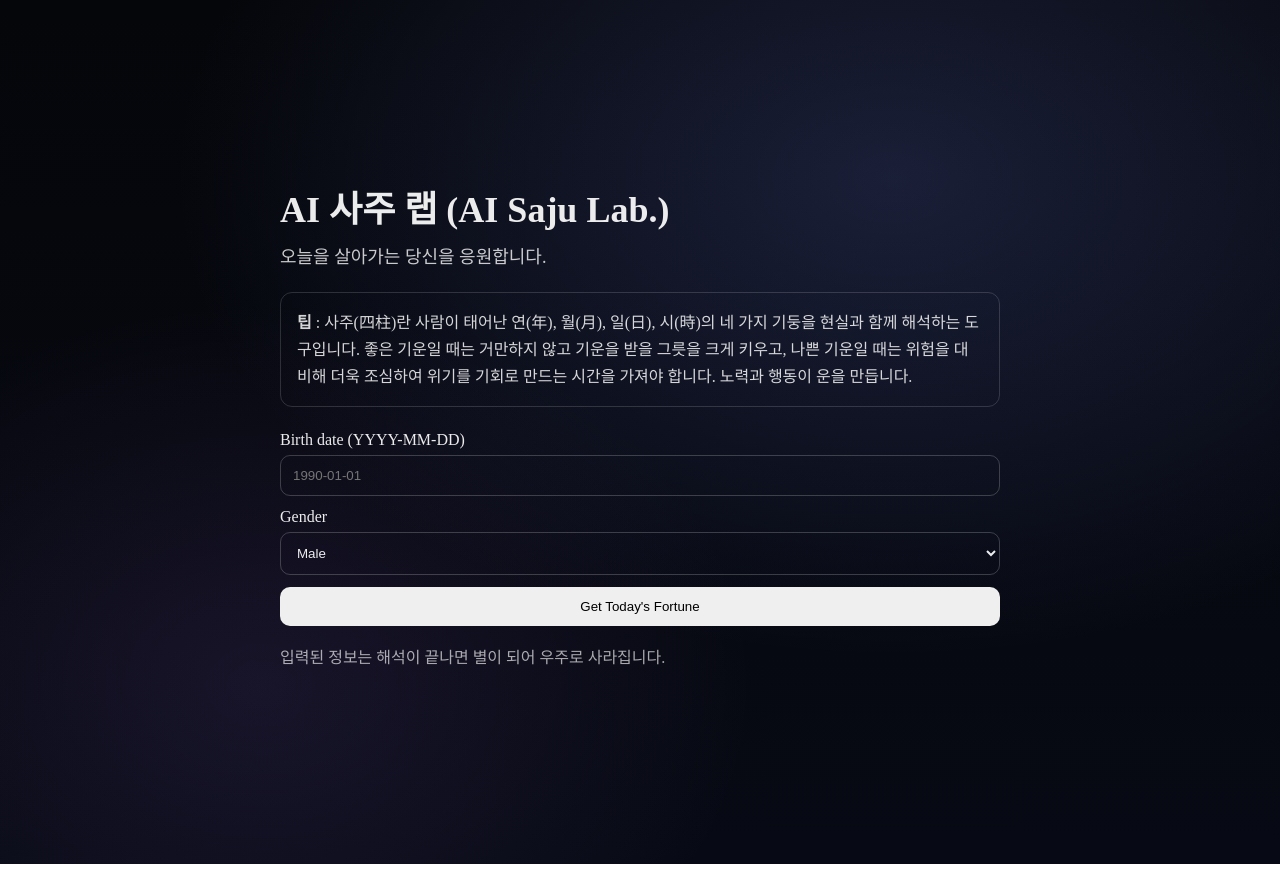
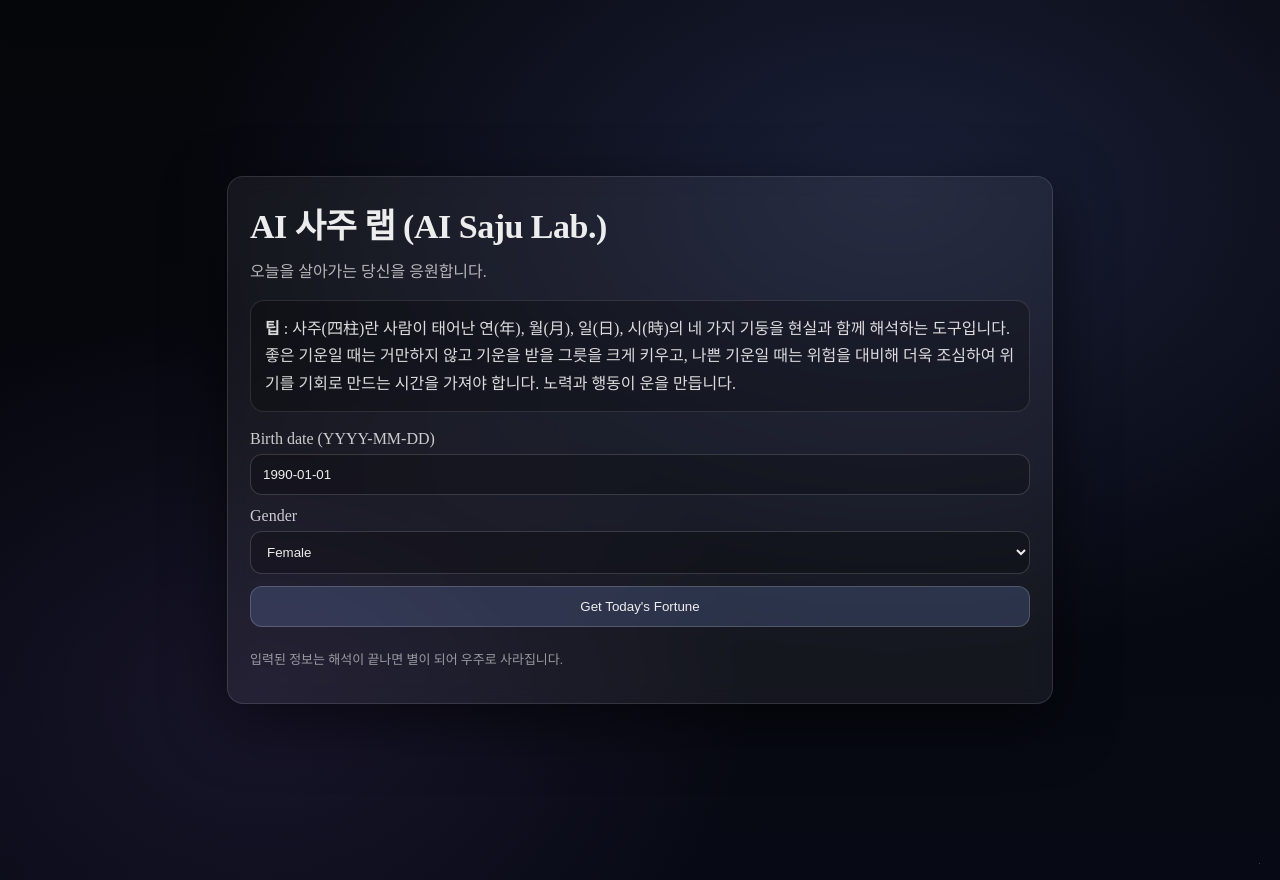
Before and after one commit to qlfhd1-ops/ai-saju-lab-app, a Next.js app: page / in a window 1280 px wide. Built offline with nearby package versions, Linux system fonts and the light colour scheme.

Commit message:
Update page.tsx

```diff
--- a/app/page.tsx
+++ b/app/page.tsx
@@ -1,60 +1,90 @@
+"use client";
+import { useMemo, useState } from "react";
+
+function sixLineFortune(date: string, gender: string) {
+  // ✅ 임시 엔진(규칙 기반): 나중에 AI로 교체하면 됨
+  const d = new Date(date);
+  const seed = isNaN(d.getTime()) ? 7 : (d.getFullYear() + d.getMonth() + d.getDate());
+  const zodiacs = ["쥐","소","호랑이","토끼","용","뱀","말","양","원숭이","닭","개","돼지"];
+  const zodiac = zodiacs[(seed % 12 + 12) % 12];
+  const topicsByAge = [
+    "관계의 온도 조절", "업무 리듬", "돈의 흐름", "건강 루틴", "배움/성장", "가정의 균형"
+  ];
+  const focus = topicsByAge[(seed % topicsByAge.length)];
+  const star = ["물병자리","물고기자리","양자리","황소자리","쌍둥이자리","게자리","사자자리","처녀자리","천칭자리","전갈자리","사수자리","염소자리"][(seed % 12 + 12) % 12];
+  const n = (seed * 1103515245 + 12345) >>> 0;
+  const tone = n % 3;
+
+  const shinnaerim = tone === 0
+    ? "신내림 AI 한마디: 오늘은 ‘한 번 더 확인’이 복을 부릅니다."
+    : tone === 1
+    ? "신내림 AI 한마디: 서두르지 말고, 한 호흡 느리게 가세요."
+    : "신내림 AI 한마디: 작은 친절이 크게 돌아옵니다.";
+
+  return [
+    `오늘의 중심 키워드: ${focus}`,
+    `띠 운세: ${zodiac}띠 기운이 ‘정리’에 유리합니다.`,
+    `별자리 운세: ${star}는 ‘선택과 집중’이 운을 만듭니다.`,
+    `성별(${gender}) 흐름: 감정의 파도를 읽으면 판단이 선명해집니다.`,
+    `오늘의 행동 팁: 1가지만 끝까지 마무리하세요.`,
+    shinnaerim,
+  ];
+}
+
 export default function Page() {
+  const [birth, setBirth] = useState("1990-01-01");
+  const [gender, setGender] = useState("Female");
+  const [result, setResult] = useState<string[] | null>(null);
+
+  const lines = useMemo(() => sixLineFortune(birth, gender), [birth, gender]);
+
   return (
-    <main style={{ minHeight: "100vh", display: "grid", placeItems: "center", padding: 24 }}>
-      <div style={{ maxWidth: 720, width: "100%" }}>
-        <h1 style={{ fontSize: 36, margin: 0 }}>AI 사주 랩 (AI Saju Lab.)</h1>
-        <p style={{ marginTop: 10, fontSize: 18, opacity: 0.85 }}>
-          오늘을 살아가는 당신을 응원합니다.
-        </p>
+    <main className="cosmicWrap">
+      <section className="card">
+        <h1 className="h1">AI 사주 랩 (AI Saju Lab.)</h1>
+        <p className="sub">오늘을 살아가는 당신을 응원합니다.</p>
 
-        <div style={{ marginTop: 24, padding: 16, border: "1px solid rgba(255,255,255,0.15)", borderRadius: 12 }}>
-          <p style={{ margin: 0, lineHeight: 1.7, opacity: 0.9 }}>
-            <b>팁</b> : 사주(四柱)란 사람이 태어난 연(年), 월(月), 일(日), 시(時)의 네 가지 기둥을 현실과 함께 해석하는 도구입니다.
-            좋은 기운일 때는 거만하지 않고 기운을 받을 그릇을 크게 키우고, 나쁜 기운일 때는 위험을 대비해 더욱 조심하여
-            위기를 기회로 만드는 시간을 가져야 합니다. 노력과 행동이 운을 만듭니다.
-          </p>
+        <div className="pill">
+          <b>팁</b> : 사주(四柱)란 사람이 태어난 연(年), 월(月), 일(日), 시(時)의 네 가지 기둥을
+          현실과 함께 해석하는 도구입니다. 좋은 기운일 때는 거만하지 않고 기운을 받을 그릇을
+          크게 키우고, 나쁜 기운일 때는 위험을 대비해 더욱 조심하여 위기를 기회로 만드는 시간을
+          가져야 합니다. 노력과 행동이 운을 만듭니다.
         </div>
 
-        <div style={{ marginTop: 24, display: "grid", gap: 12 }}>
-          <label style={{ display: "grid", gap: 6 }}>
+        <div className="grid">
+          <label className="label">
             Birth date (YYYY-MM-DD)
-            <input
-              placeholder="1990-01-01"
-              style={{
-                padding: 12,
-                borderRadius: 10,
-                border: "1px solid rgba(255,255,255,0.2)",
-                background: "transparent",
-                color: "inherit",
-              }}
-            />
+            <input className="input" value={birth} onChange={(e) => setBirth(e.target.value)} />
           </label>
 
-          <label style={{ display: "grid", gap: 6 }}>
+          <label className="label">
             Gender
-            <select
-              style={{
-                padding: 12,
-                borderRadius: 10,
-                border: "1px solid rgba(255,255,255,0.2)",
-                background: "transparent",
-                color: "inherit",
-              }}
-            >
+            <select className="select" value={gender} onChange={(e) => setGender(e.target.value)}>
               <option>Male</option>
               <option>Female</option>
             </select>
           </label>
 
-          <button style={{ padding: 12, borderRadius: 10, border: 0, cursor: "pointer" }}>
+          <button className="btn" onClick={() => setResult(lines)}>
             Get Today&apos;s Fortune
           </button>
 
-          <p style={{ marginTop: 6, opacity: 0.7 }}>
-            입력된 정보는 해석이 끝나면 별이 되어 우주로 사라집니다.
-          </p>
+          <p className="small">입력된 정보는 해석이 끝나면 별이 되어 우주로 사라집니다.</p>
+
+          {result && (
+            <div className="pill">
+              {result.map((t, i) => (
+                <div key={i} style={{ marginBottom: 8 }}>
+                  {t}
+                </div>
+              ))}
+              <div className="small" style={{ marginTop: 10 }}>
+                다음: 2026년 운세는 “미리보기 60%” 후 Invite/결제 단계로 연결합니다.
+              </div>
+            </div>
+          )}
         </div>
-      </div>
+      </section>
     </main>
   );
 }
```
